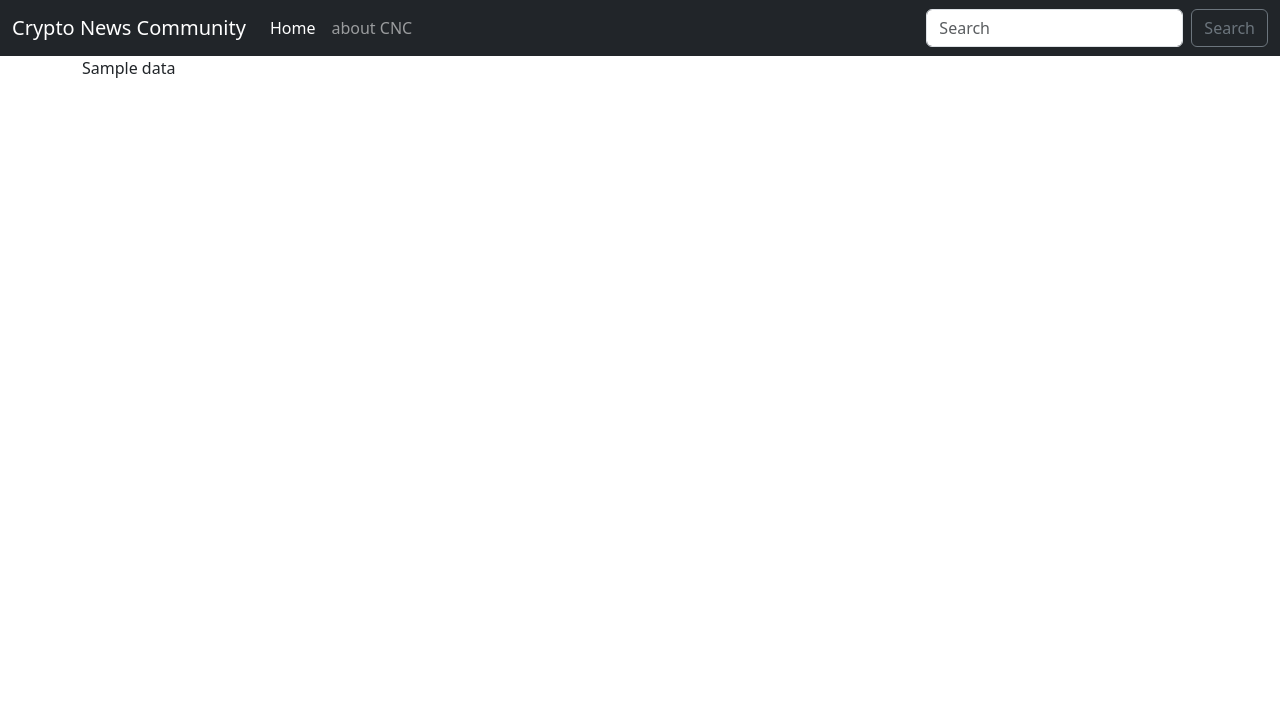
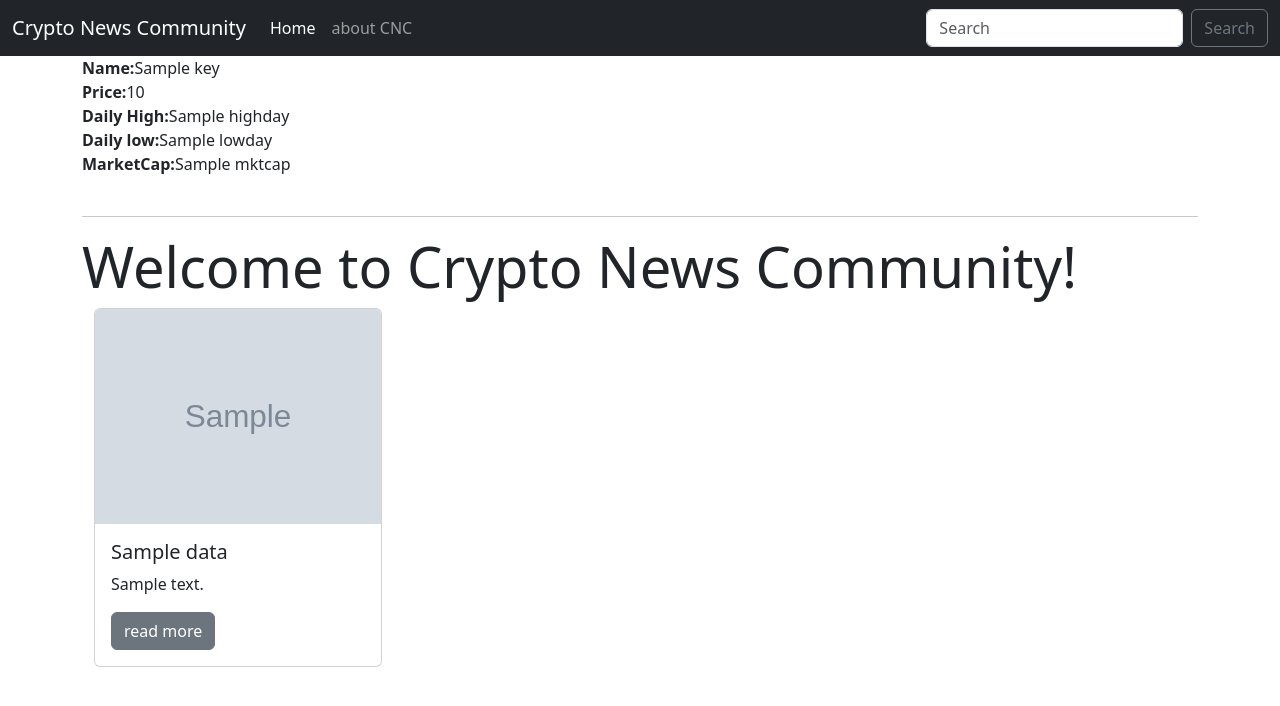
Before and after one commit to ParisaAg/crypto-news, a Django app: template config/crypto/templates/home.html in a window 1280 px wide. Shown: the top 706 px of the page. Run offline with Django 5.2, Linux system fonts and the light colour scheme; the template is opened without the code that fills it: most values are stand-ins (such as "Sample title", 1, 10 or a date in 2020); grey boxes marked "Sample" are stand-in pictures.

Commit message:
add price for each crypto

```diff
--- a/config/crypto/templates/home.html
+++ b/config/crypto/templates/home.html
@@ -6,7 +6,50 @@
     <title>Title</title>
 </head>
 <body>
-{{ api.Data }}
+{% for key,value in price.DISPLAY.items%}
+    <strong>Name:</strong>{{key}}</br>
+    <strong>Price:</strong>{{ value.USD.PRICE }}</br>
+    <strong>Daily High:</strong>{{ value.USD.HIGHDAY }}</br>
+    <strong>Daily low:</strong>{{ value.USD.LOWDAY }}</br>
+    <strong>MarketCap:</strong>{{ value.USD.MKTCAP}}</br>
+    </br>
+    <hr>
+{% endfor %}
+
+
+
+
+
+
+
+
+
+
+
+
+
+
+<div class="jumbotron">
+    <h1 class="display-4">Welcome to Crypto News Community!</h1>
+</div>
+<div class="container">
+    <div class="row">
+        {% for x in api.Data %}
+        <div class="col-sm">
+            <div class="card" style="width: 18rem;">
+                <img src="{{ x.imageurl }}" class="card-img-top" alt="x.source">
+                <div class="card-body">
+                    <h5 class="card-title">{{ x.title }}</h5>
+                    <p class="card-text">{{ x.body }}</p>
+                    <a href="{{ x.url }}" class="btn btn-secondary">read more</a>
+                </div>
+            </div>
+            </br>
+        </div>
+        {% endfor %}
+    </div>
+</div>
+
 </body>
 </html>
 {% endblock %}
```
Also changed, not shown: config/crypto/views.py (+6 -1 lines).
